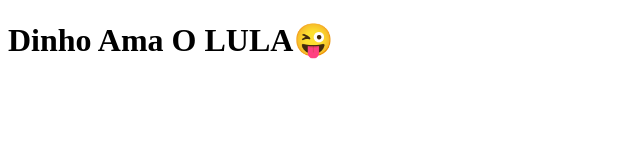
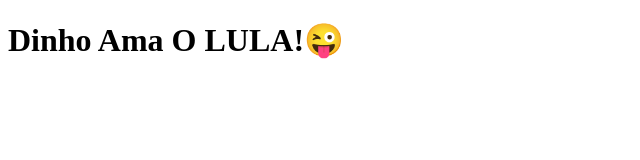
Before and after one commit to devnilsoncruz/CloneTabNews, a Next.js app: page / in a window 1280 px wide. Shown: the top 160 px of the page, without its empty margins (0-640 px from the left). Built offline with nearby package versions, Linux system fonts and the light colour scheme.

Commit message:
add page

```diff
--- a/pages/index.js
+++ b/pages/index.js
@@ -1,5 +1,5 @@
 function Home() {
-  return <h1> Dinho Ama O LULA😜</h1>;
+  return <h1> Dinho Ama O LULA!😜</h1>;
 }
 
 export default Home;
```
